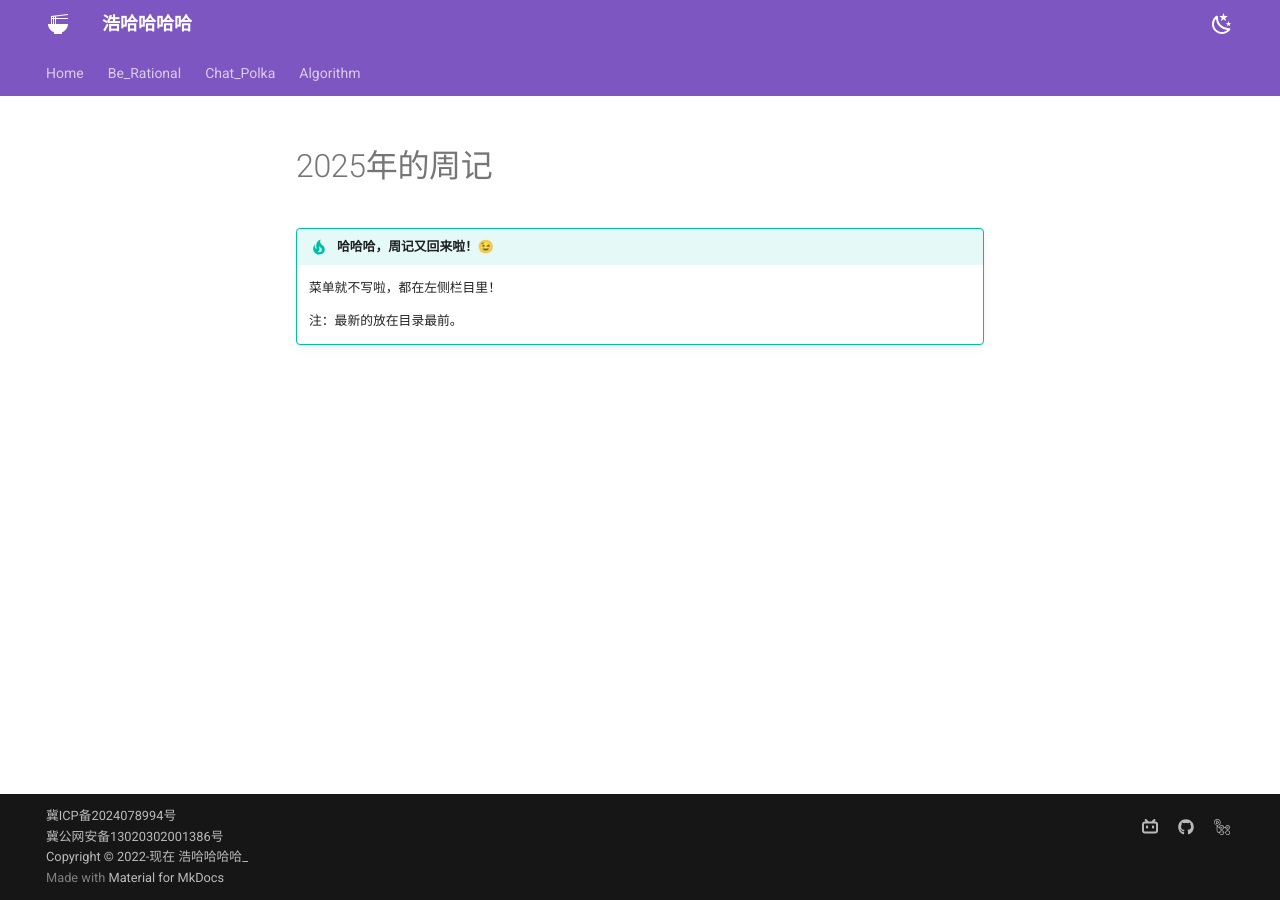
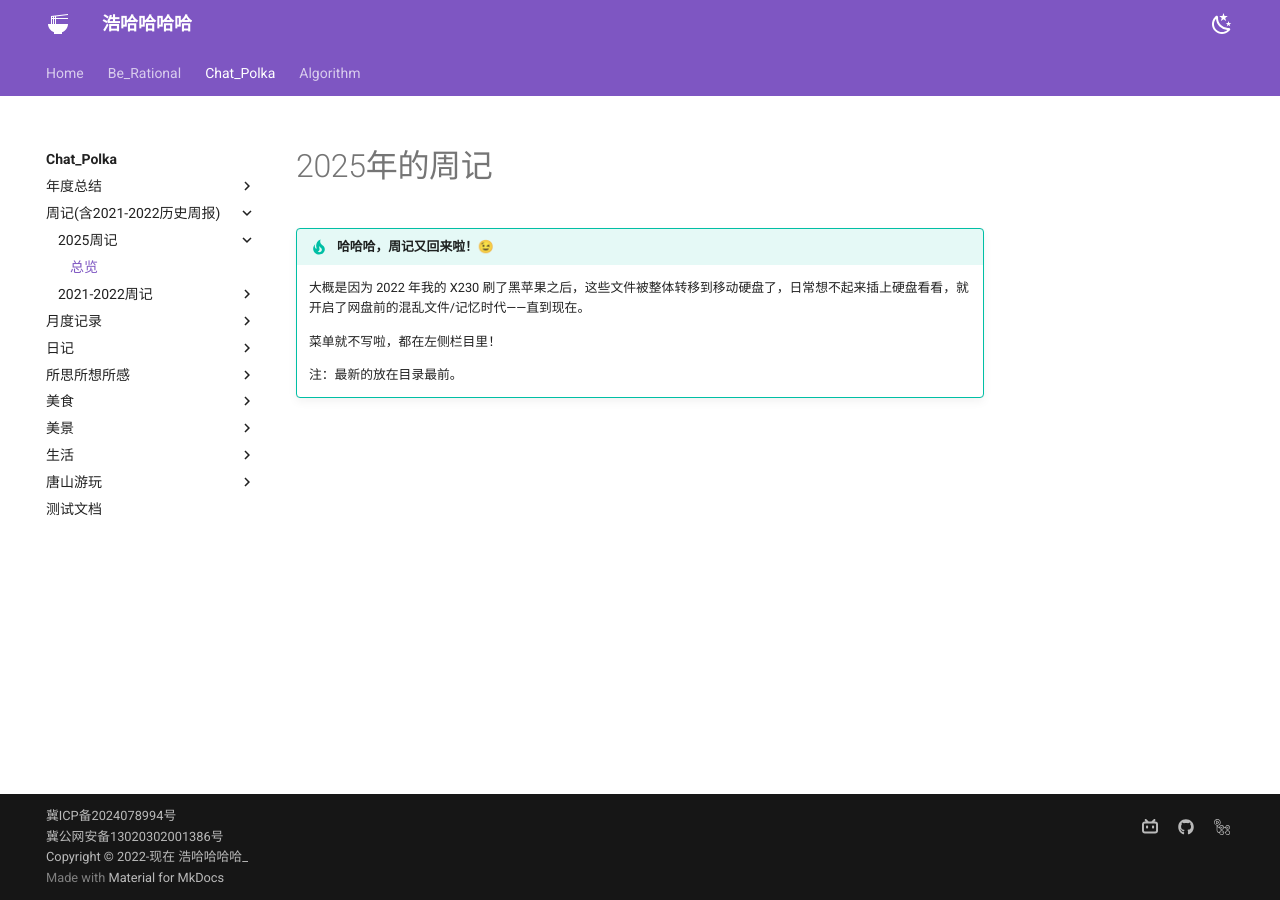
Before and after one commit to Haohahahaha/chat, an MkDocs documentation site: the page built from docs/1-Weekly/2025/Hello.md, in a window 1280 px wide. Built offline with MkDocs 1.6.1 and Material for MkDocs 9.7.7, drawn with Linux system fonts in a browser that asks for light colours.

Commit message:
2025-03-10_00:13:13 update

```diff
--- a/docs/1-Weekly/2025/Hello.md
+++ b/docs/1-Weekly/2025/Hello.md
@@ -2,6 +2,8 @@
 
 !!! tip "哈哈哈，周记又回来啦！😉"
 
+    大概是因为 2022 年我的 X230 刷了黑苹果之后，这些文件被整体转移到移动硬盘了，日常想不起来插上硬盘看看，就开启了网盘前的混乱文件/记忆时代——直到现在。
+
     菜单就不写啦，都在左侧栏目里！
 
     注：最新的放在目录最前。
--- a/mkdocs.yml
+++ b/mkdocs.yml
@@ -47,7 +47,9 @@ nav:
       - 2021年度总结: 3-Annual/2021.md
       - 2023年个人财报: 3-Annual/2023-personal_financial_report.md
     - 周记(含2021-2022历史周报):
-      - 2021-2022周记-初始页:
+      - 2025周记:
+        - 总览: 1-Weekly/2025/Hello.md
+      - 2021-2022周记:
         - 总览: 1-Weekly/2021-2022/0_Week_summary_by_Zhang-Hanzhe.md
         - 第1周: 1-Weekly/2021-2022/1st_week_by_Zhang-Hanzhe.md
         - 第2周: 1-Weekly/2021-2022/2nd_week_by_Zhang-Hanzhe.md
```
